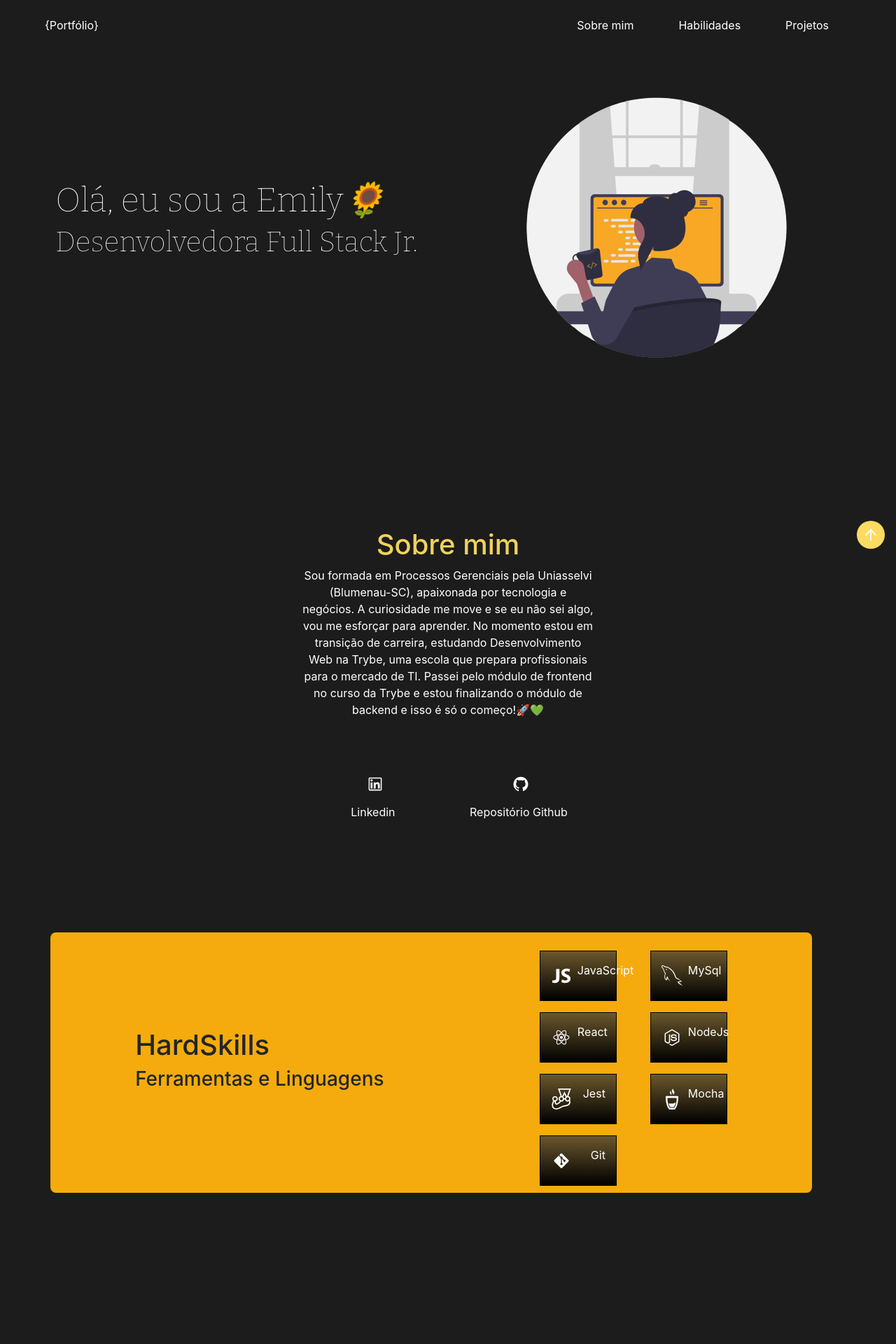
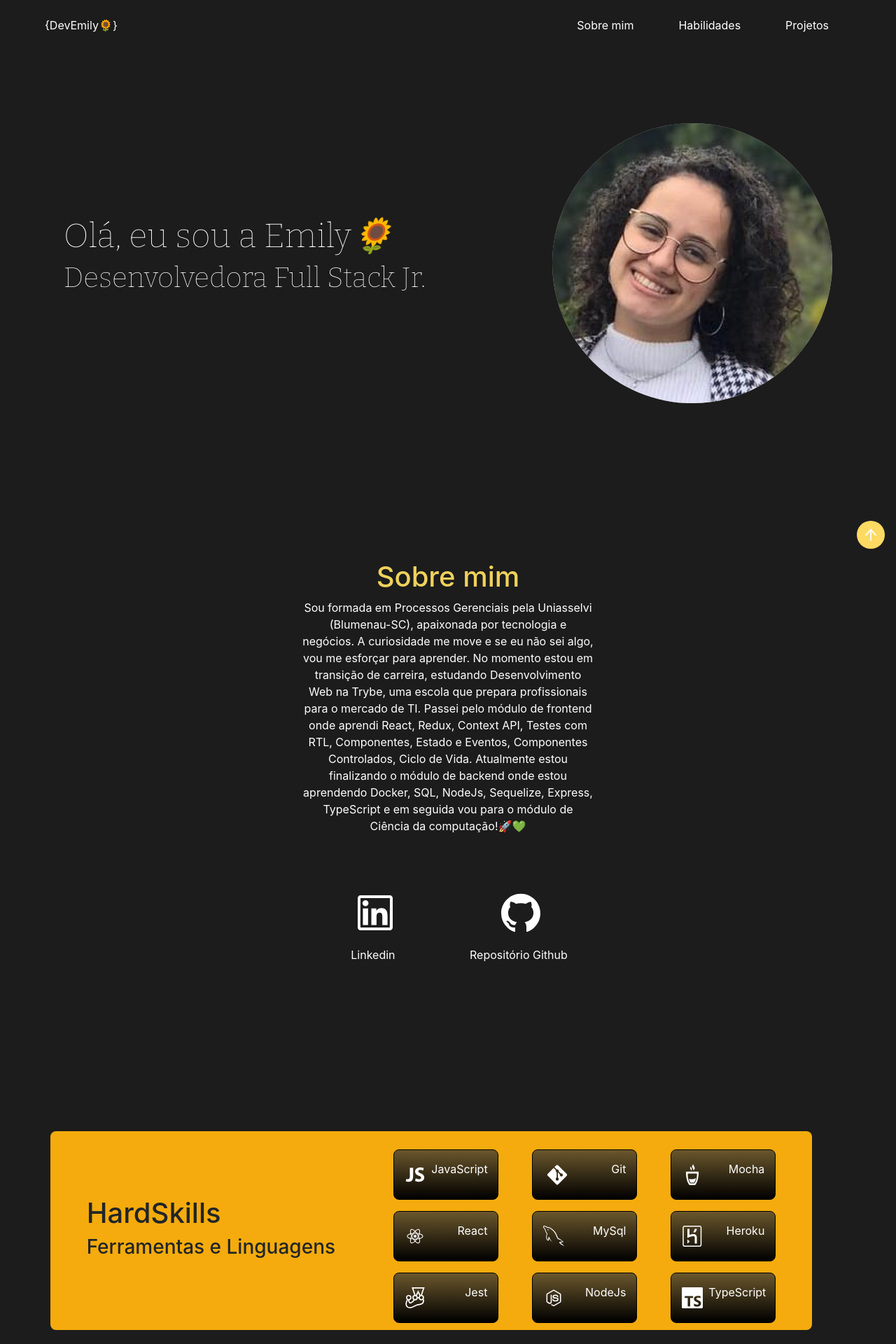
Before and after one commit to EmilyNilsen/EmilyNIlsen.github.io, a React (Create React App) app: page / in a window 1280 px wide. Shown: the top 1920 px of the page at 70% size. Built offline with nearby package versions, Linux system fonts and the light colour scheme.

Commit message:
trocando imagem da home  ajustando tamanho dos componentes

```diff
--- a/src/CSS/style.css
+++ b/src/CSS/style.css
@@ -61,7 +61,7 @@ html, body {
 }
 
 .container-home {
-  margin: 2.5rem;
+  margin-top: 8rem;
   color: white;
   padding-bottom: 5%;
   display: flex;
@@ -84,10 +84,25 @@ html, body {
   font-size: 2.5rem;
 }
 
+.circle {
+  background-color: #aaa;
+  border-radius: 50%;
+  width: 25rem;
+  height: 25rem;
+  overflow: hidden;
+  position: relative;
+}
+
+.image-home {
+  position: absolute;
+  bottom: 50;
+  width: 100%;
+}
+
 .container-about {
   color: white;
   text-align: center;
-  margin: 8rem 27rem;
+  margin: 10rem 27rem;
 }
 
 .container-about h1 {
@@ -125,15 +140,8 @@ html, body {
   width: 85%;
   margin-left: 4.5rem;
   border-radius: 0.5rem;
-  margin-top: 10rem;
+  margin-top: 15rem;
 }
-
-/* .skills-content {
-  display: grid;
-  flex-wrap: wrap;
-  gap: 3rem;
-  justify-content: center;
-} */
 
 .skills-grid {
   display: flex;
@@ -147,10 +155,11 @@ html, body {
   flex-direction: row;
   justify-content: space-between;
   align-items: center;
-  width: 110px;
+  width: 150px;
   gap: 0.5rem;
   padding: 15px;
   border: solid black 0.1rem;
+  border-radius: 0.5rem;
   margin-top: 1rem;
   background: rgb(0,0,0);
   background: linear-gradient(0deg, rgba(0,0,0,1) 0%, rgba(107,87,44,1) 100%);
--- a/src/Components/About.jsx
+++ b/src/Components/About.jsx
@@ -10,15 +10,15 @@ export default function About() {
         Sou formada em Processos Gerenciais pela Uniasselvi (Blumenau-SC), apaixonada por tecnologia e negócios. A curiosidade me move e se eu não sei algo, vou me esforçar para aprender.
         No momento estou em transição de
         carreira, estudando Desenvolvimento Web na Trybe, uma escola que prepara
-        profissionais para o mercado de TI. Passei pelo módulo de frontend no curso da Trybe e estou finalizando o módulo de backend e isso é só o começo!🚀💚
+        profissionais para o mercado de TI. Passei pelo módulo de frontend onde aprendi React, Redux, Context API, Testes com RTL,  Componentes, Estado e Eventos, Componentes Controlados, Ciclo de Vida. Atualmente estou finalizando o módulo de backend onde estou aprendendo Docker, SQL, NodeJs, Sequelize, Express, TypeScript e em seguida vou para o módulo de Ciência da computação!🚀💚
       </p>
       <section className="container-contact ">
         <div className="container-icons">
           <i>
-            <AiOutlineLinkedin size="1.5rem" />
+            <AiOutlineLinkedin size="4rem" />
           </i>
           <i>
-            <AiFillGithub size="1.5rem" />
+            <AiFillGithub size="4rem" />
           </i>
         </div>
         <div className="container-infos">
--- a/src/Components/Header.jsx
+++ b/src/Components/Header.jsx
@@ -5,7 +5,7 @@ export default function Header() {
     <header id="header" className="header-page">
       <div>
         <span className="brackets">{"{"}</span>
-        <span>Portfólio</span>
+        <span>DevEmily🌻</span>
         <span className="brackets">{"}"}</span>
       </div>
       <nav className="links">
--- a/src/Components/Projects.jsx
+++ b/src/Components/Projects.jsx
@@ -15,7 +15,7 @@ export default function Projects() {
   return (
     <section id="projects" className="container-projetos">
       <div class="conteudo-projetos" data-aos="fade-up-right">
-        <h3 className="title-projects">Projetos</h3>
+        <h1 className="title-projects">Projetos</h1>
         <Swiper
           slidesPerView={1}
           spaceBetween={30}
--- a/src/Components/skills.jsx
+++ b/src/Components/skills.jsx
@@ -6,6 +6,8 @@ import { GrMysql } from "react-icons/gr";
 import { DiGit } from "react-icons/di";
 import { DiNodejsSmall } from "react-icons/di";
 import { SiMocha } from "react-icons/si";
+import { GrHeroku } from "react-icons/gr";
+import { SiTypescript } from "react-icons/si";
 
 export default function Skilss() {
   return (
@@ -19,9 +21,7 @@ export default function Skilss() {
           <div class="skills-grid">
             <div>
               <div class="skills-list">
-                <i>
-                  <IoLogoJavascript size="30px" />
-                </i>
+                <i><IoLogoJavascript size="30px" /></i>
                 <p>JavaScript</p>
               </div>
               <div class="skills-list">
@@ -36,14 +36,14 @@ export default function Skilss() {
                 </i>
                 <p>Jest</p>
               </div>
+            </div>
+            <div>
               <div class="skills-list">
                 <i>
-                  <DiGit size="30px" />
+                  <DiGit size="40px" />
                 </i>
                 <p>Git</p>
               </div>
-            </div>
-            <div>
               <div class="skills-list">
                 <i>
                   <GrMysql size="30px" />
@@ -56,12 +56,22 @@ export default function Skilss() {
                 </i>
                 <p>NodeJs</p>
               </div>
+            </div>
+            <div>
               <div class="skills-list">
-                <i>
-                  <SiMocha size="30px" />
-                </i>
-                <p>Mocha</p>
-              </div>
+                  <i>
+                    <SiMocha size="30px" />
+                  </i>
+                  <p>Mocha</p>
+                </div>
+                <div class="skills-list">
+                  <i><GrHeroku size="30px"/></i>
+                  <p>Heroku</p>
+                </div>
+                <div class="skills-list">
+                  <i><SiTypescript size="30px" /></i>
+                  <p>TypeScript</p>
+                </div>
             </div>
           </div>
         </div>
--- a/src/Pages/Home.jsx
+++ b/src/Pages/Home.jsx
@@ -4,7 +4,7 @@ import About from '../Components/About';
 import Skilss from '../Components/skills';
 import Footer from  '../Components/Footer';
 import CarouselComponent from '../Components/Projects';
-import image from '../images/image.png';
+import image from '../images/emily.jpeg';
 import { AiOutlineArrowUp} from 'react-icons/ai';
 
 export default function Home() {
@@ -16,7 +16,9 @@ export default function Home() {
           <h3 className='title-home'>Olá, eu sou a Emily<i>🌻</i></h3>
           <p className='text-home'>Desenvolvedora Full Stack Jr.</p>
         </div>
-        <img alt='imagem' src={image} />
+        <div className='circle'>
+          <img alt='imagem' src={image} className="image-home"/>
+        </div>
       </div>
       <About />
       <Skilss />
```
Also changed, not shown: src/images/emily.jpeg (added).
